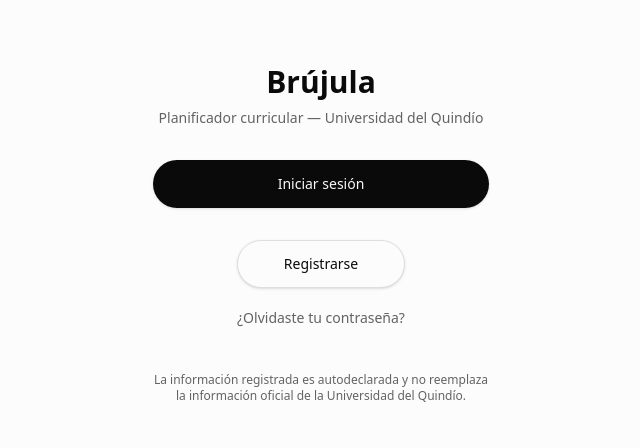
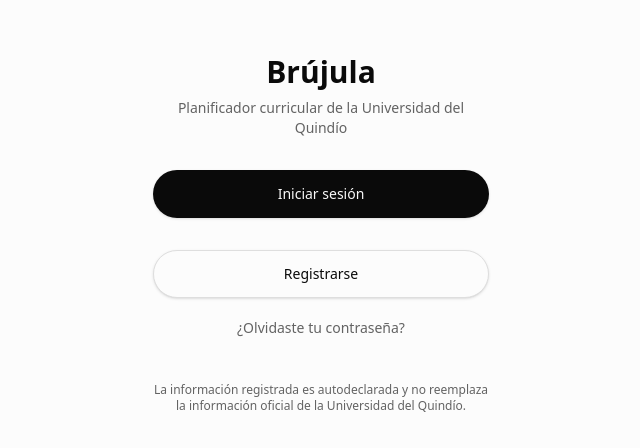
Before and after one commit to diegnghtmr/brujula-frontend, a React (Vite) app: page /login in a window 1280 px wide. Shown: the part 166-614 px from the top of the page, without its empty margins (319-959 px from the left). Built offline with nearby package versions, Linux system fonts and the light colour scheme.

Commit message:
fix(auth): equal-width register button and natural-language subtitle
Adds w-full to the nav container so the "Registrarse" button stretches to match
the login button width. Replaces the em-dash separator in the subtitle ("—") with
natural prose ("de la") for a more readable tagline.

```diff
--- a/src/features/auth/components/login-page.tsx
+++ b/src/features/auth/components/login-page.tsx
@@ -31,7 +31,7 @@ function LoginPage() {
             Brújula
           </h1>
           <p className="text-sm text-muted-foreground">
-            Planificador curricular — Universidad del Quindío
+            Planificador curricular de la Universidad del Quindío
           </p>
         </header>
 
@@ -46,7 +46,7 @@ function LoginPage() {
         </section>
 
         <nav
-          className="flex flex-col items-center gap-2 text-sm"
+          className="w-full flex flex-col items-center gap-2 text-sm"
           aria-label="Accesos rápidos"
         >
           <Button asChild variant="outline" size="lg" className="w-full">
```
